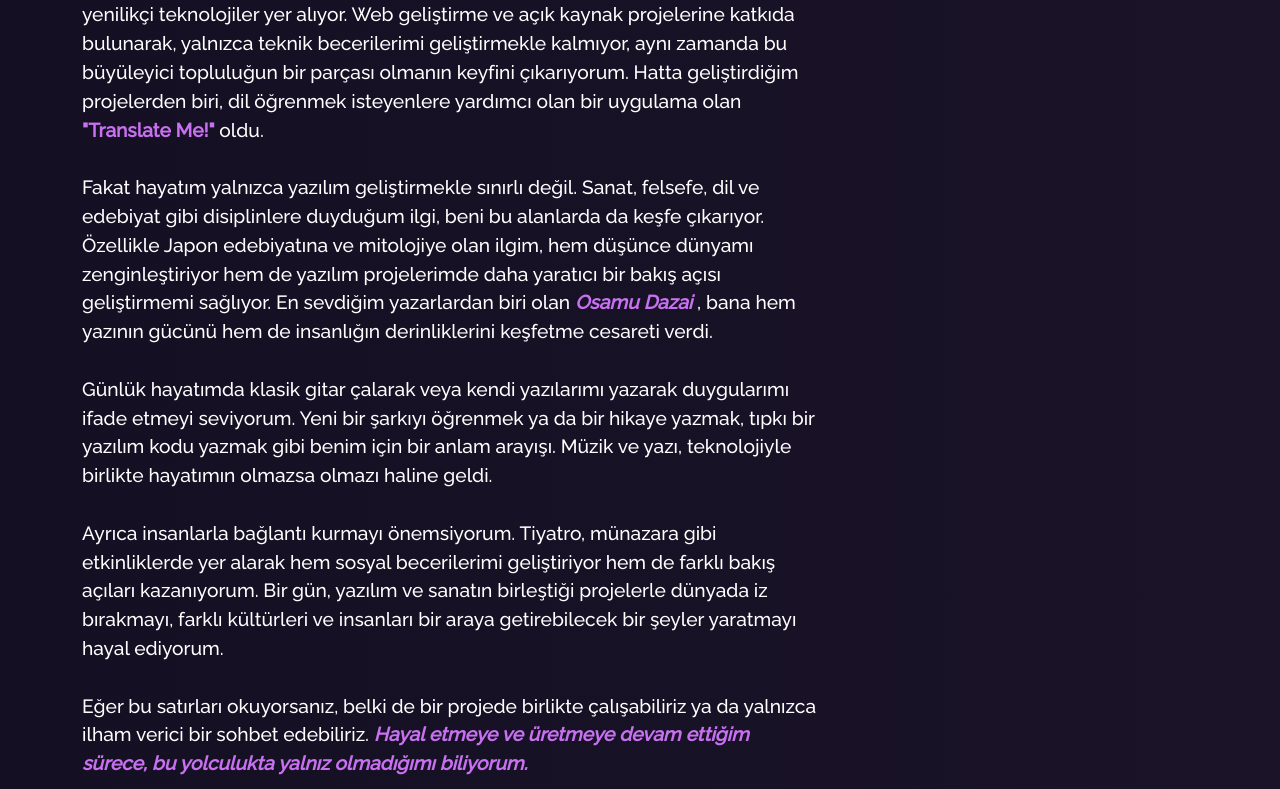
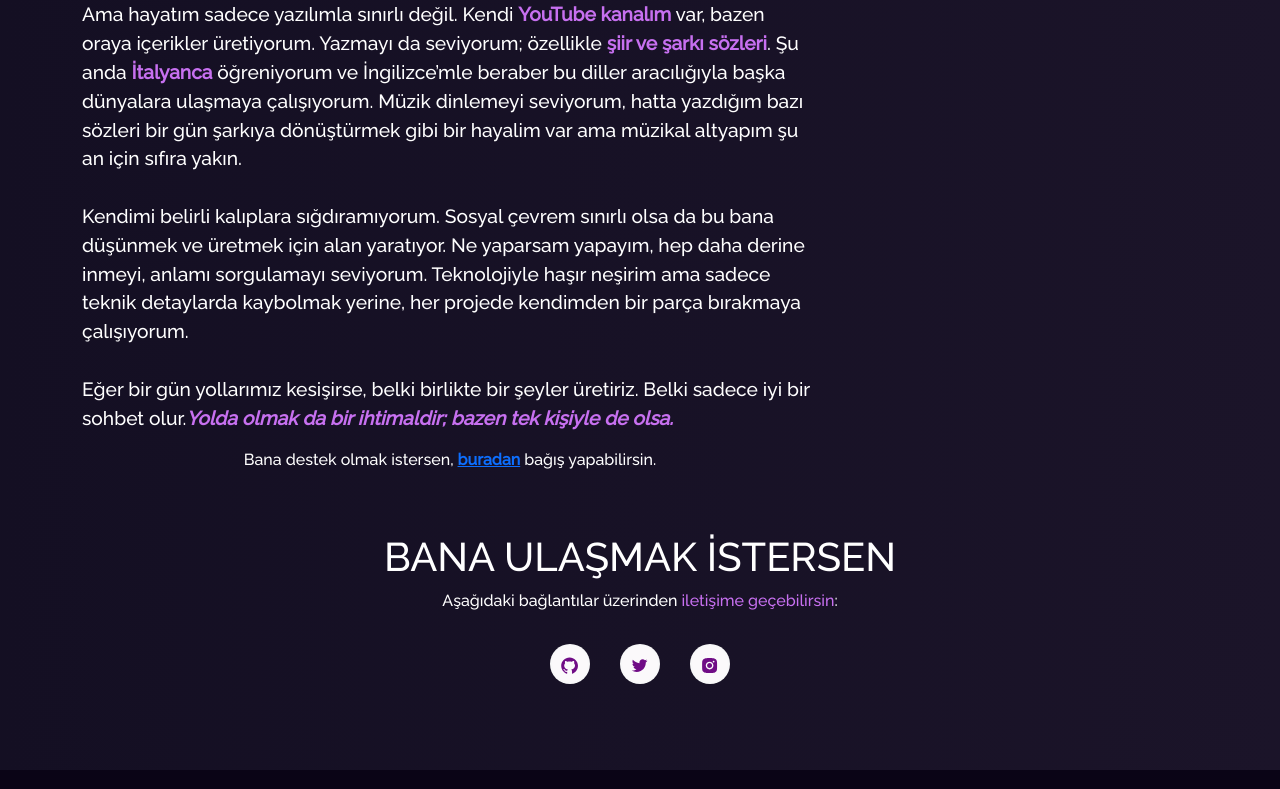
Before and after one commit to VastSea0/egehan, a React (Create React App) app: page / in a window 1280 px wide. Shown: the part 1185-1974 px from the top of the page. Built offline with nearby package versions, Linux system fonts and the light colour scheme.

Commit message:
Refactor Home2 component content for clarity and engagement

```diff
--- a/src/components/Home/Home2.js
+++ b/src/components/Home/Home2.js
@@ -15,55 +15,47 @@ function Home2() {
         <Row>
           <Col md={8} className="home-about-description">
             <h1 style={{ fontSize: "2.6em" }}>
-            KENDİMİ TANITMAM <span className="purple"> GERECEKSE </span>
+              BEN <span className="purple"> KİMİM? </span>
             </h1>
             <p className="home-about-body">
-              Merhaba, ben Egehan! Kendimi bir "öğrenme tutkunu" ve "dijital gezgin" olarak tanımlıyorum. Çocukluğumdan bu yana teknolojiyle büyüdüm ve bu dünyada her gün yeni şeyler keşfetmek benim için vazgeçilmez bir tutku haline geldi. 4 yaşında bir bilgisayarla tanışmamdan bu yana, yazılım benim için yalnızca bir meslek değil, aynı zamanda kendimi ifade etmenin ve yaratmanın bir yolu oldu.
+              Ben Egehan.
               <br />
+             <br />
+              Yazılımla erken yaşta tanıştım, ama benim için kod sadece araçlardan biri. Şu an üzerinde çalıştığım proje, kişisel verileri yönetmeyi kolaylaştıran bir not ve galeri uygulaması. Kullanıcı odaklı, hızlı ve AI destekli özelliklerle deneyimi geliştirmeye odaklanıyorum.
               <br />
-              Şu an en çok ilgilendiğim alanlar arasında
+
+
+              <br />
+              Ama hayatım sadece yazılımla sınırlı değil. Kendi <b className="purple">YouTube kanalım</b> var, bazen oraya içerikler üretiyorum. Yazmayı da seviyorum; özellikle <b className="purple">şiir ve şarkı sözleri</b>. Şu anda <b className="purple">İtalyanca</b> öğreniyorum ve İngilizce’mle beraber bu diller aracılığıyla başka dünyalara ulaşmaya çalışıyorum. Müzik dinlemeyi seviyorum, hatta yazdığım bazı sözleri bir gün şarkıya dönüştürmek gibi bir hayalim var ama müzikal altyapım şu an için sıfıra yakın.
+              <br />
+               <br />
+              Kendimi belirli kalıplara sığdıramıyorum. Sosyal çevrem sınırlı olsa da bu bana düşünmek ve üretmek için alan yaratıyor. Ne yaparsam yapayım, hep daha derine inmeyi, anlamı sorgulamayı seviyorum. Teknolojiyle haşır neşirim ama sadece teknik detaylarda kaybolmak yerine, her projede kendimden bir parça bırakmaya çalışıyorum.
+              <br />
+
+              <br />
+              Eğer bir gün yollarımız kesişirse, belki birlikte bir şeyler üretiriz. Belki sadece iyi bir sohbet olur.
               <i>
-                <b className="purple"> JavaScript, React.js, Node.js </b>
-              </i>
-              ve diğer yenilikçi teknolojiler yer alıyor. Web geliştirme ve açık kaynak projelerine katkıda bulunarak, yalnızca teknik becerilerimi geliştirmekle kalmıyor, aynı zamanda bu büyüleyici topluluğun bir parçası olmanın keyfini çıkarıyorum. Hatta geliştirdiğim projelerden biri, dil öğrenmek isteyenlere yardımcı olan bir uygulama olan
-              <b className="purple"> "Translate Me!" </b>
-              oldu.
-              <br />
-              <br />
-              Fakat hayatım yalnızca yazılım geliştirmekle sınırlı değil. Sanat, felsefe, dil ve edebiyat gibi disiplinlere duyduğum ilgi, beni bu alanlarda da keşfe çıkarıyor. Özellikle Japon edebiyatına ve mitolojiye olan ilgim, hem düşünce dünyamı zenginleştiriyor hem de yazılım projelerimde daha yaratıcı bir bakış açısı geliştirmemi sağlıyor. En sevdiğim yazarlardan biri olan
-              <i>
-                <b className="purple"> Osamu Dazai </b>
-              </i>, bana hem yazının gücünü hem de insanlığın derinliklerini keşfetme cesareti verdi.
-              <br />
-              <br />
-              Günlük hayatımda klasik gitar çalarak veya kendi yazılarımı yazarak duygularımı ifade etmeyi seviyorum. Yeni bir şarkıyı öğrenmek ya da bir hikaye yazmak, tıpkı bir yazılım kodu yazmak gibi benim için bir anlam arayışı. Müzik ve yazı, teknolojiyle birlikte hayatımın olmazsa olmazı haline geldi.
-              <br />
-              <br />
-              Ayrıca insanlarla bağlantı kurmayı önemsiyorum. Tiyatro, münazara gibi etkinliklerde yer alarak hem sosyal becerilerimi geliştiriyor hem de farklı bakış açıları kazanıyorum. Bir gün, yazılım ve sanatın birleştiği projelerle dünyada iz bırakmayı, farklı kültürleri ve insanları bir araya getirebilecek bir şeyler yaratmayı hayal ediyorum.
-              <br />
-              <br />
-              Eğer bu satırları okuyorsanız, belki de bir projede birlikte çalışabiliriz ya da yalnızca ilham verici bir sohbet edebiliriz.
-              <i>
-                <b className="purple"> Hayal etmeye ve üretmeye devam ettiğim sürece, bu yolculukta yalnız olmadığımı biliyorum. </b>
+                <b className="purple">Yolda olmak da bir ihtimaldir; bazen tek kişiyle de olsa.</b>
               </i>
             </p>
 
-        <p>
-          Ayrıca projelerime destek olmak için <b className="purple"> <a  className="purple" href="https://buymeacoffee.com/egehankahraman"> bağışta </a></b>  bulunabilirsiniz.
-        </p>
+            <p>
+              Bana destek olmak istersen, <b className="purple"><a href="https://buymeacoffee.com/egehankahraman">buradan</a></b> bağış yapabilirsin.
+            </p>
+          </Col>
 
-          </Col>
           <Col md={4} className="myAvtar">
             <Tilt>
               <img src={myImg} className="img-fluid" alt="avatar" />
             </Tilt>
           </Col>
         </Row>
+
         <Row>
           <Col md={12} className="home-about-social">
             <h1>BANA ULAŞMAK İSTERSEN</h1>
             <p>
-              Aşağıdaki bağlantılar ile <span className="purple"> Benimle </span> iletişim kurabilirsin
+              Aşağıdaki bağlantılar üzerinden <span className="purple">iletişime geçebilirsin</span>:
             </p>
             <ul className="home-about-social-links">
               <li className="social-icons">
@@ -71,18 +63,18 @@ function Home2() {
                   href="https://github.com/vastsea0"
                   target="_blank"
                   rel="noreferrer"
-                  className="icon-colour  home-social-icons"
+                  className="icon-colour home-social-icons"
                 >
                   <AiFillGithub />
                 </a>
               </li>
 
-            <li className="social-icons">
+              <li className="social-icons">
                 <a
                   href="https://x.com/humabrowser"
                   target="_blank"
                   rel="noreferrer"
-                  className="icon-colour  home-social-icons"
+                  className="icon-colour home-social-icons"
                 >
                   <AiOutlineTwitter />
                 </a>
```
